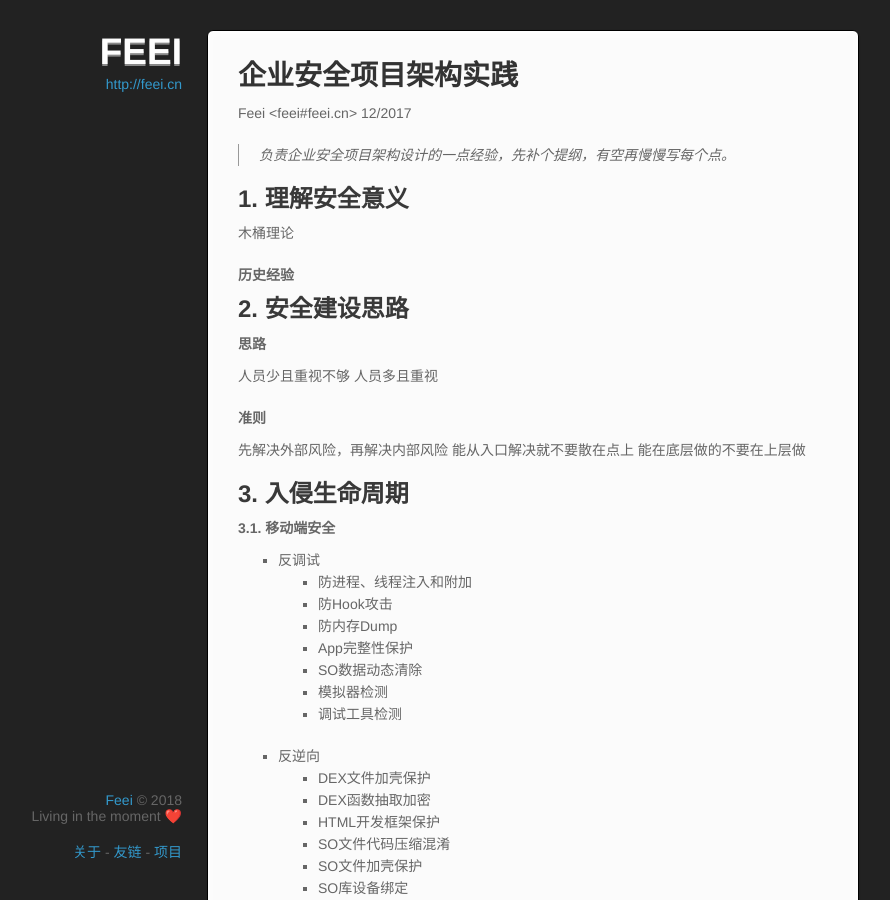
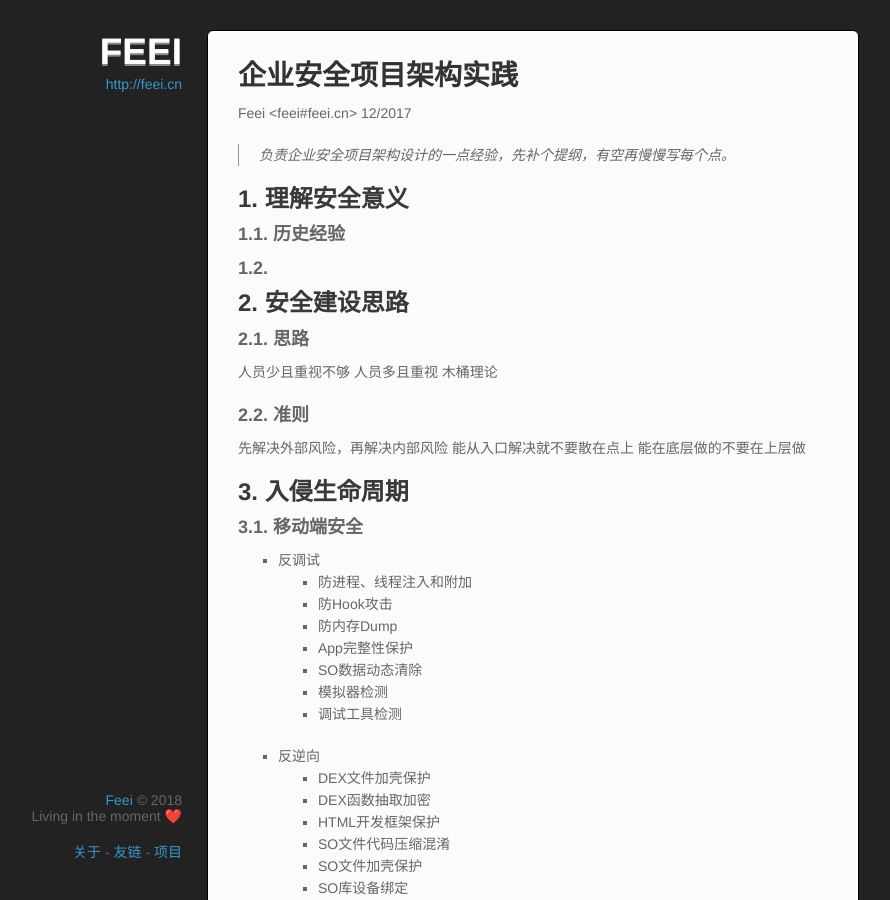
Before and after one commit to limengmingx/Papers, a Jekyll site: the page built from 企业安全项目架构实践.md, in a window 1280 px wide and 900 px high. Shown: the whole window, without its empty margins (108-998 px from the left). Built offline with Jekyll 4.4.1, drawn with Linux system fonts in a browser that asks for light colours; our own code applies the rules of GitHub Pages for plain Markdown files; a script that is not in the unit is left out; comment, search, counter and statistics services are not loaded.

Commit message:
Update 企业安全项目架构实践.md

```diff
--- a/企业安全项目架构实践.md
+++ b/企业安全项目架构实践.md
@@ -9,17 +9,19 @@ Feei <feei#feei.cn> 12/2017
 > 负责企业安全项目架构设计的一点经验，先补个提纲，有空再慢慢写每个点。
 
 ## 1. 理解安全意义
-木桶理论
 
-#### 历史经验
+### 1.1. 历史经验
+
+### 1.2.
 
 ## 2. 安全建设思路
 
-#### 思路
+### 2.1. 思路
 人员少且重视不够
 人员多且重视
+木桶理论
 
-#### 准则
+### 2.2. 准则
 
 先解决外部风险，再解决内部风险
 能从入口解决就不要散在点上
@@ -28,7 +30,7 @@ Feei <feei#feei.cn> 12/2017
 
 ## 3. 入侵生命周期
 
-#### 3.1. 移动端安全
+### 3.1. 移动端安全
 
 - 反调试
 	- 防进程、线程注入和附加
@@ -56,7 +58,7 @@ Feei <feei#feei.cn> 12/2017
 	- 通讯协议加密
 
 
-#### 3.2. 网络安全
+### 3.2. 网络安全
 
 - HTTP Only
 - HTTPS
@@ -70,7 +72,7 @@ Feei <feei#feei.cn> 12/2017
 - 防火墙
 
 
-#### 3.3. 业务安全
+### 3.3. 业务安全
 
 - 风控系统
 - 反作弊/反垃圾
@@ -85,7 +87,7 @@ Feei <feei#feei.cn> 12/2017
 	- 安全SDK
 	- 安全键盘
 
-#### 3.4. 主机安全
+### 3.4. 主机安全
 
 - 域划分/ACL
 - 主机安全Agent
@@ -97,14 +99,14 @@ Feei <feei#feei.cn> 12/2017
 	- 命令下发
 - 堡垒机
 
-#### 3.5. 数据安全
+### 3.5. 数据安全
 
 - 数据库数据查询平台
 - 数据资产管理
 - 数据查询中间件
 - 敏感数据监测
 
-#### 3.6. 内部安全
+### 3.6. 内部安全
 
 - 入网管控
 - 去密码化
@@ -118,7 +120,7 @@ Feei <feei#feei.cn> 12/2017
 
 ## 4. 漏洞生命周期
 
-#### 4.1. 漏洞与情报发现
+### 4.1. 漏洞与情报发现
 
 **主动情报与漏洞发现**
 
@@ -142,19 +144,19 @@ Feei <feei#feei.cn> 12/2017
 - 安全应急响应中心
 - 工单平台
 
-#### 4.2. 应急响应
+### 4.2. 应急响应
 
 - 安全评估组
 - 安全委员会
 - 部门安全接口人
 
-#### 4.3. 漏洞管理与修复推进
+### 4.3. 漏洞管理与修复推进
 
 - 漏洞管理平台
 - 漏洞修复组件
 - 漏洞修复方案
 
-#### 4.4. 安全运营
+### 4.4. 安全运营
 
 - SRC
 - 新媒体
```
